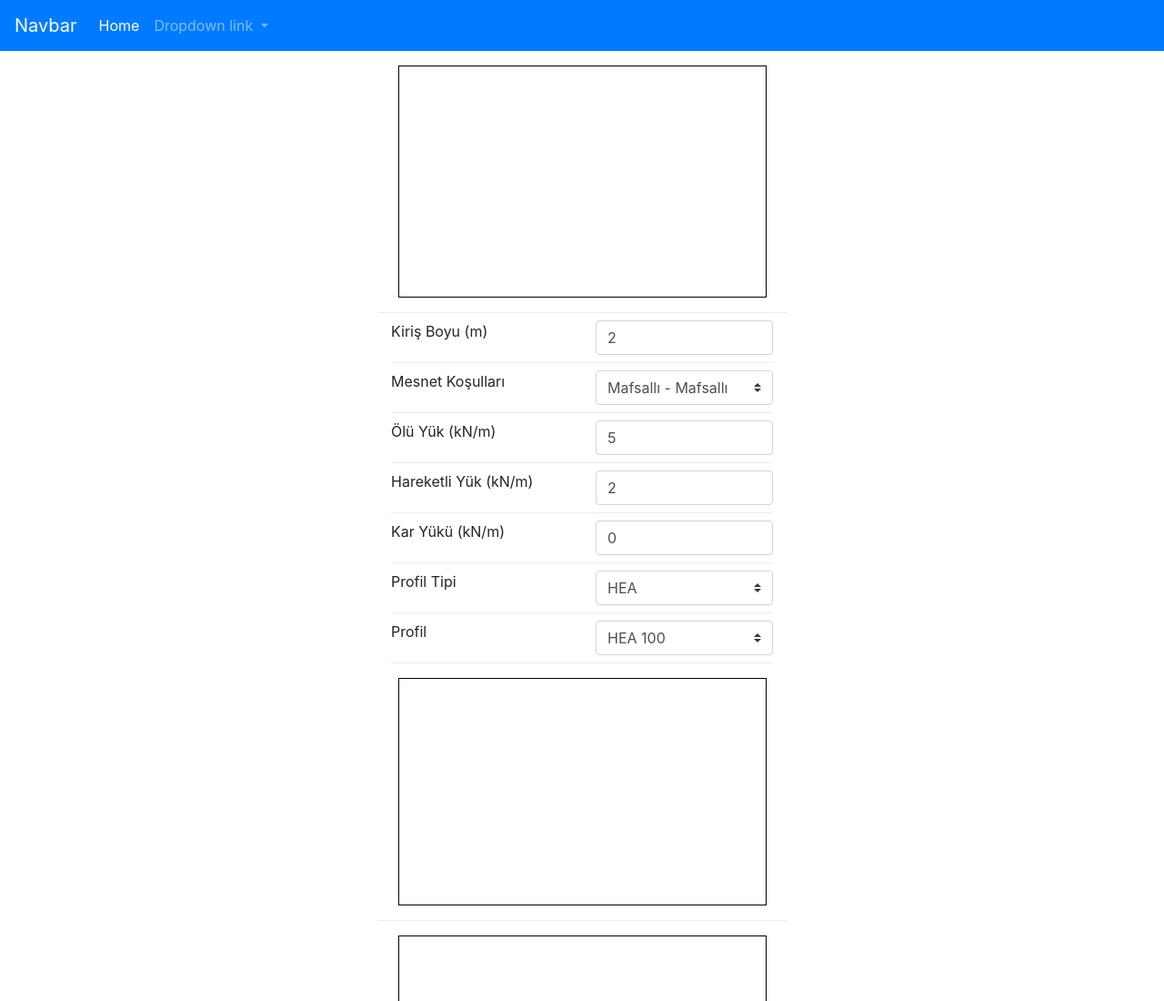
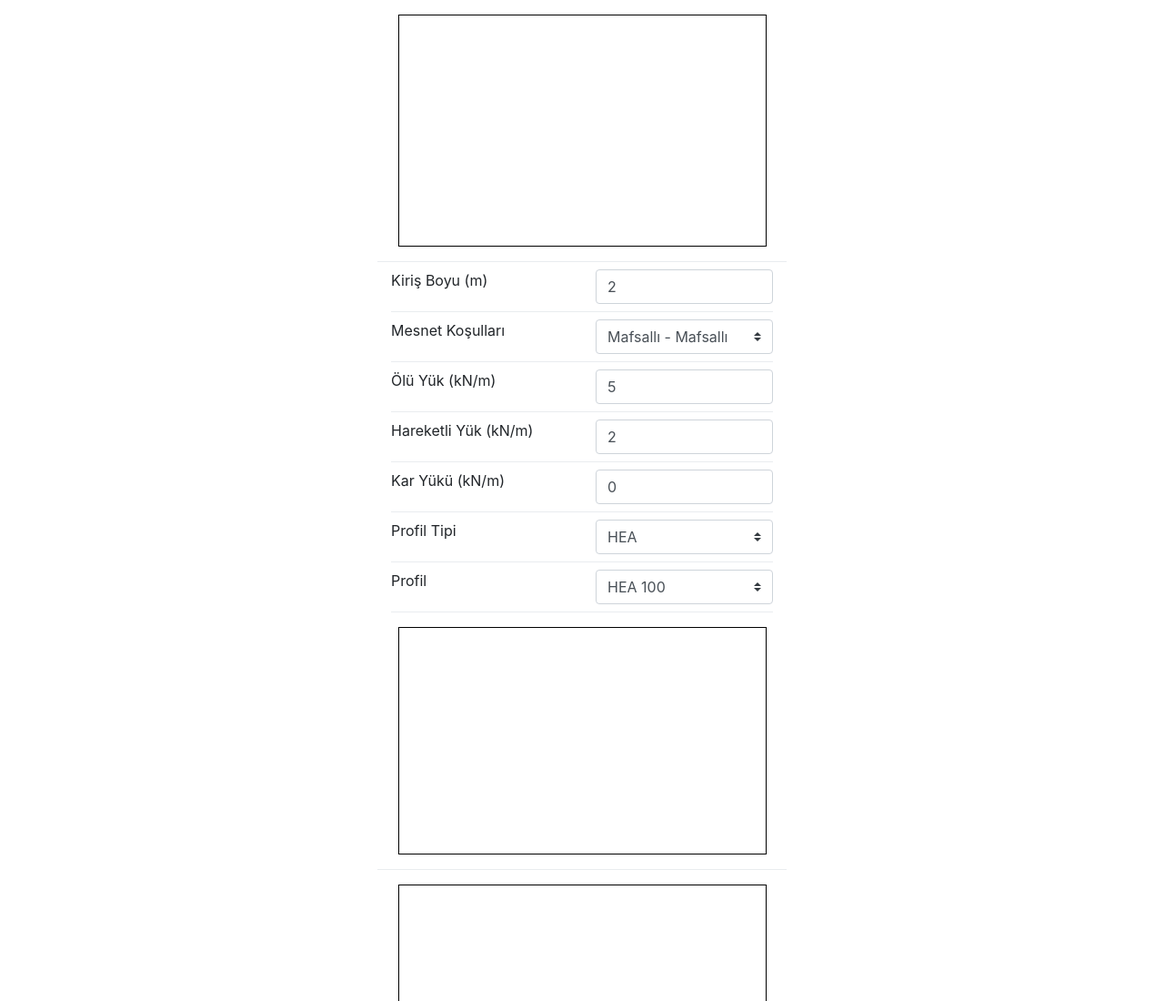
Before and after one commit to burakakgulll/qwe, a plain HTML site: page index.html in a window 1280 px wide. Shown: the top 1100 px of the page at 91% size. Drawn offline with nearby package versions, Linux system fonts and the light colour scheme; a script that the page names is missing.

Commit message:
Update index.html

```diff
--- a/index.html
+++ b/index.html
@@ -19,7 +19,7 @@
 </head>
 <body class="mx-auto" onload="cizim()">
 
-<nav class="navbar navbar-expand-sm navbar-dark bg-primary">
+<nav style="display:none"class="navbar navbar-expand-sm navbar-dark bg-primary">
 	    <a class="navbar-brand" href="#">Navbar</a>
 	    <button class="navbar-toggler" type="button" data-toggle="collapse" data-target="#navbarNavDropdown" aria-controls="navbarNavDropdown" aria-expanded="false" aria-label="Toggle navigation">
 	    <span class="navbar-toggler-icon"></span>
```
